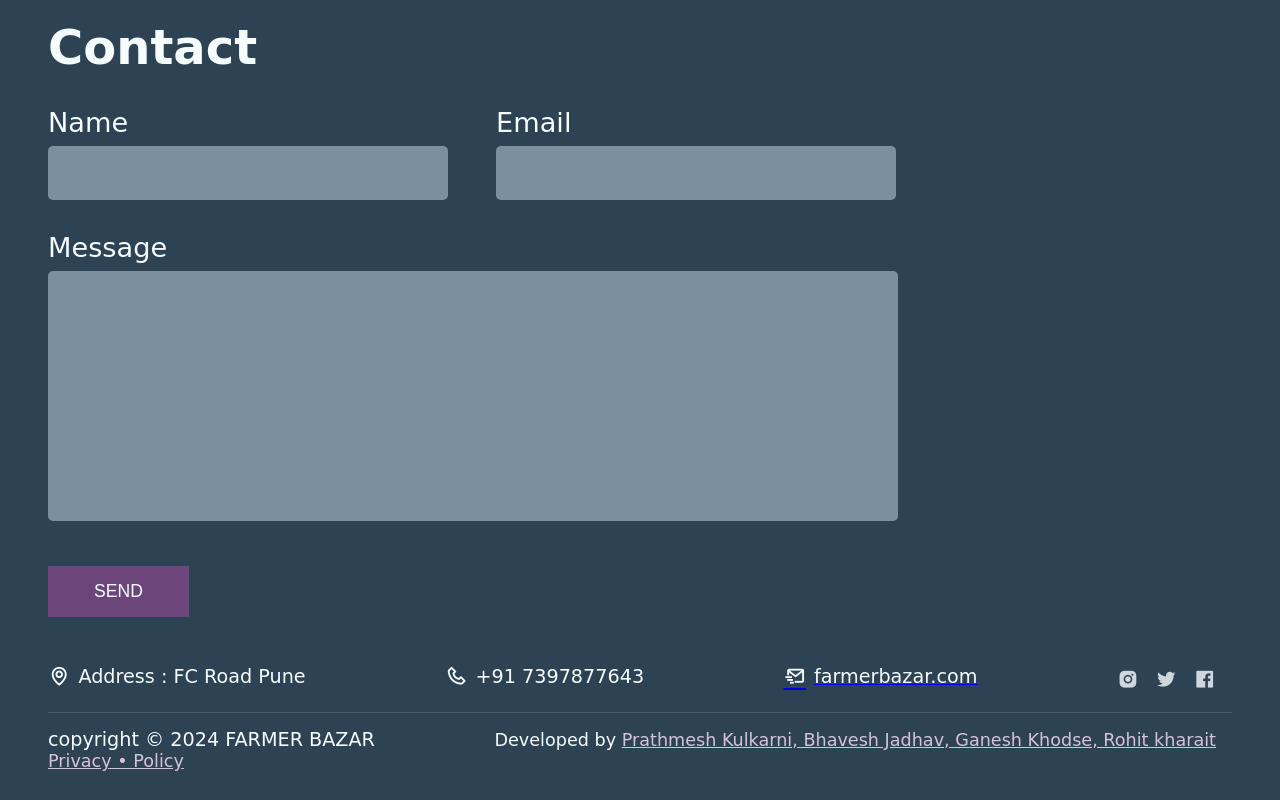
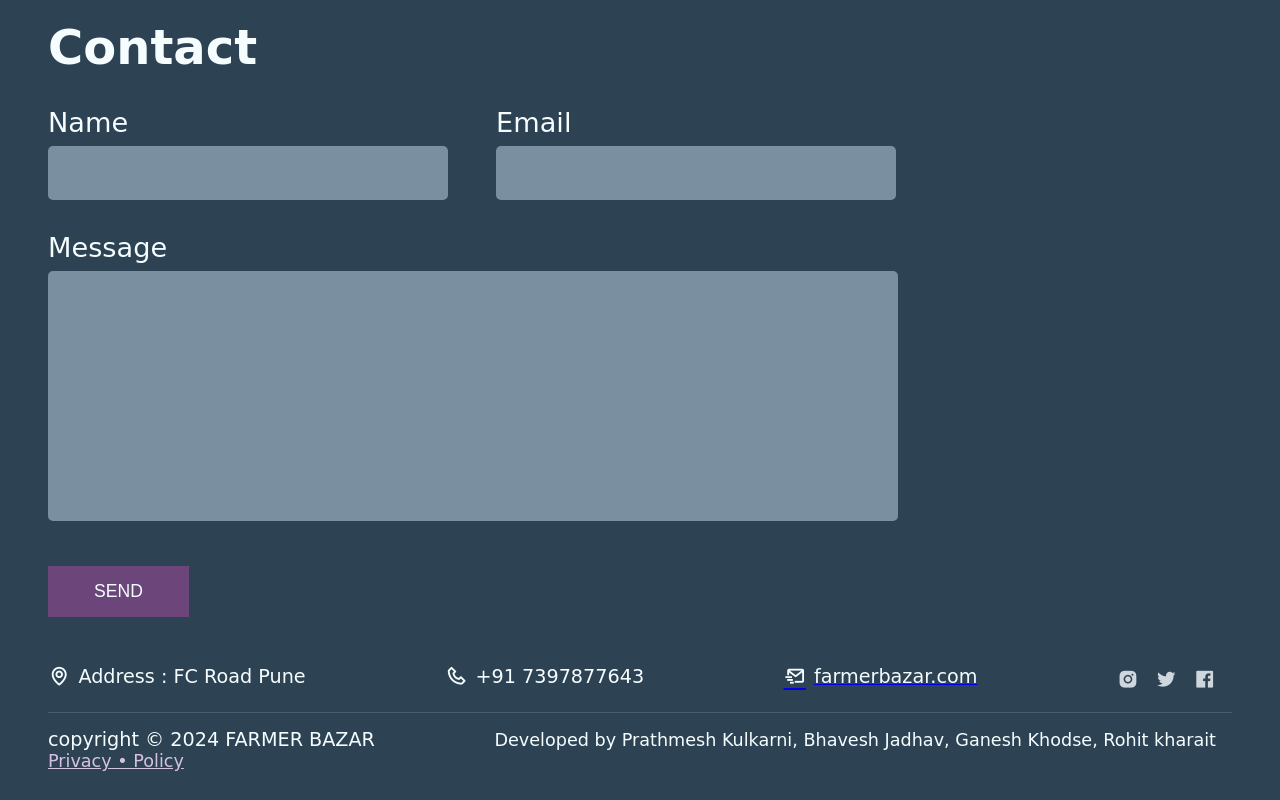
Before and after one commit to prathmkulkarni/OnlineBazar, a plain HTML site: page index.html in a window 1280 px wide. Shown: the part 3427-4227 px from the top of the page. Drawn offline with nearby package versions, Linux system fonts and the light colour scheme; a web font is replaced by a local one.

Commit message:
Update index.html

```diff
--- a/index.html
+++ b/index.html
@@ -170,7 +170,7 @@ Order now and experience the goodness of nature with every bite!</p>
         </div>
         <div class="lower-footer">
           <span class="lower-footer-elt copy">copyright © 2024 FARMER BAZAR</span>
-          <span class="lower-footer-elt developer">Developed by <a href="https://thierrymugisha.me/" class="developerportfoliolink" title="developer portfolio link">Prathmesh Kulkarni, Bhavesh Jadhav, Ganesh Khodse, Rohit kharait</a></span>
+          <span class="lower-footer-elt developer">Developed by Prathmesh Kulkarni, Bhavesh Jadhav, Ganesh Khodse, Rohit kharait</span>
           <span class="lower-footer-elt policy"><a href="#" class="policy-link">Privacy • Policy</a></span>
         </div>
       </footer>
```
